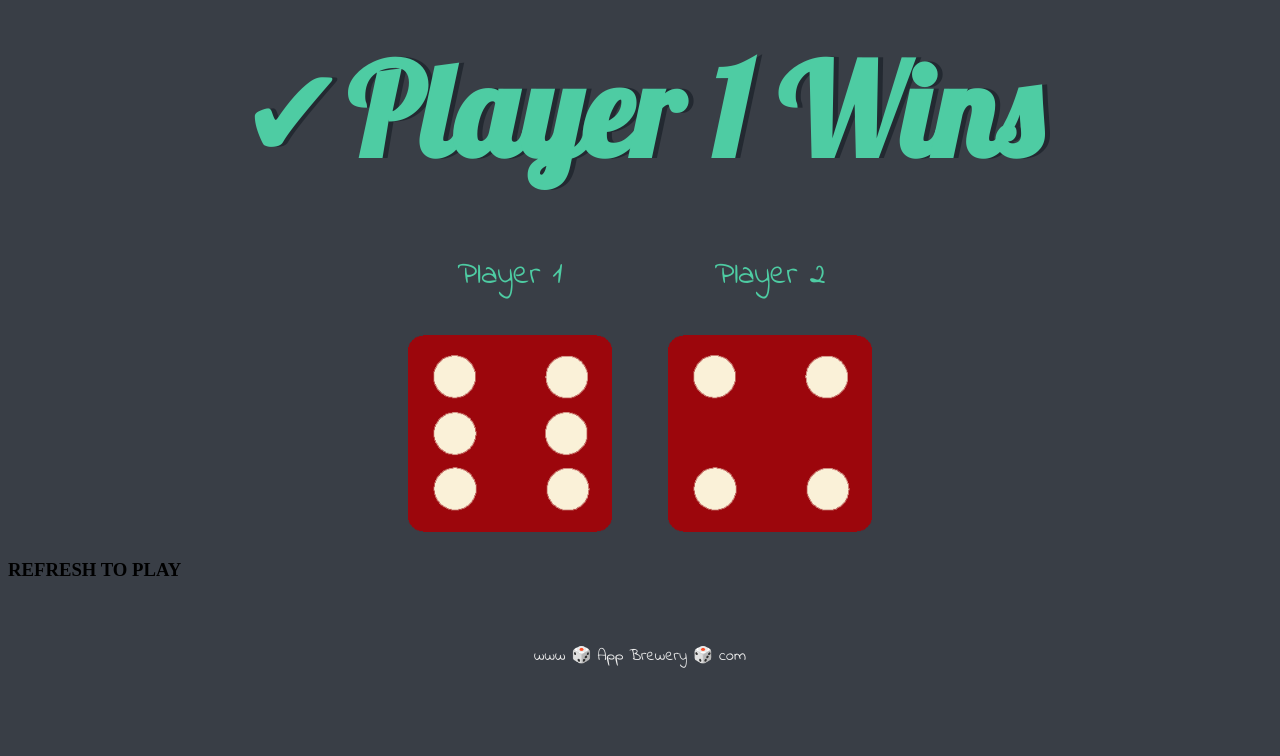
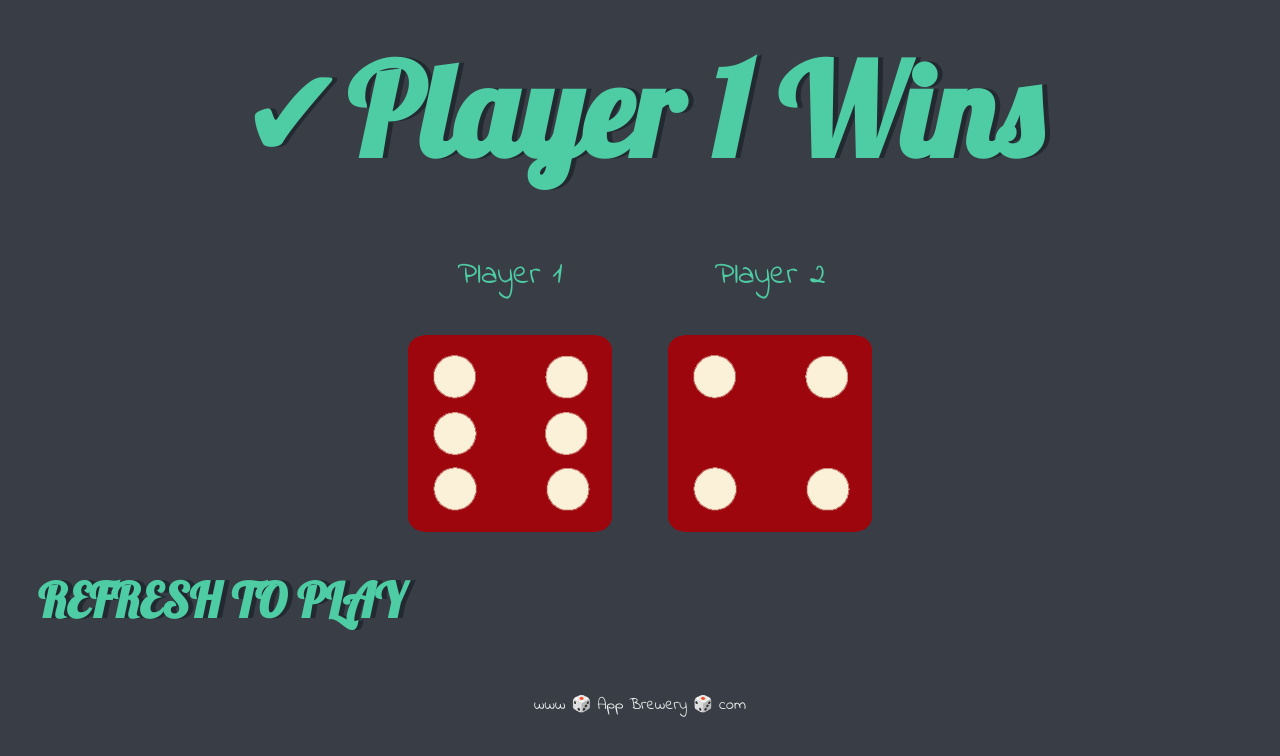
Before and after one commit to Jerohme99/Succotash-Dice-Challenge-, a plain HTML site: page index.html in a window 1280 px wide. Drawn offline with Linux system fonts and the light colour scheme.

Commit message:
Update styles.css

```diff
--- a/styles.css
+++ b/styles.css
@@ -13,7 +13,13 @@
 body {
   background-color: #393E46;
 }
-
+h3{
+margin: 30px;
+  font-family: 'Lobster', cursive;
+  text-shadow: 5px 0 #232931;
+  font-size: 3rem;
+  color: #4ECCA3;
+}
 h1 {
   margin: 30px;
   font-family: 'Lobster', cursive;
```
